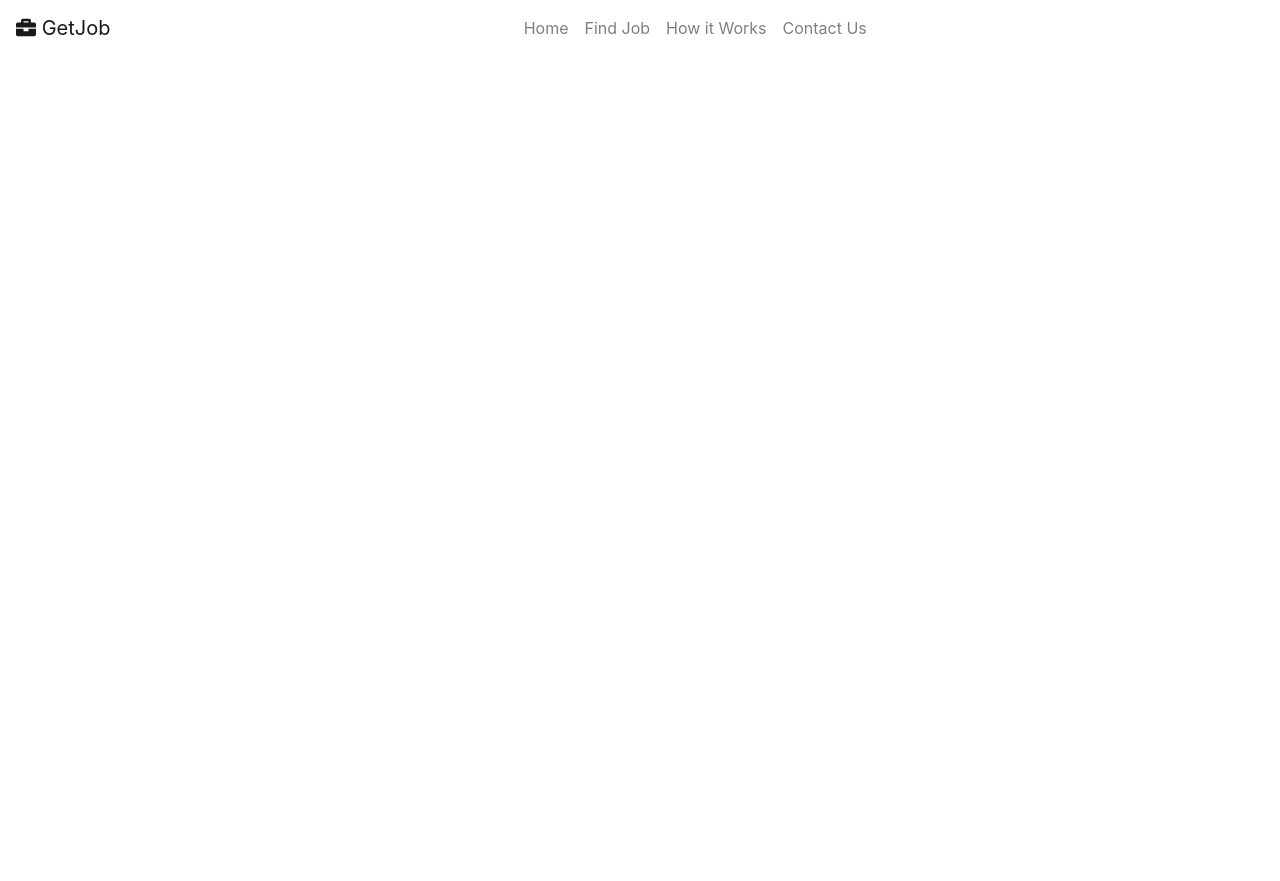
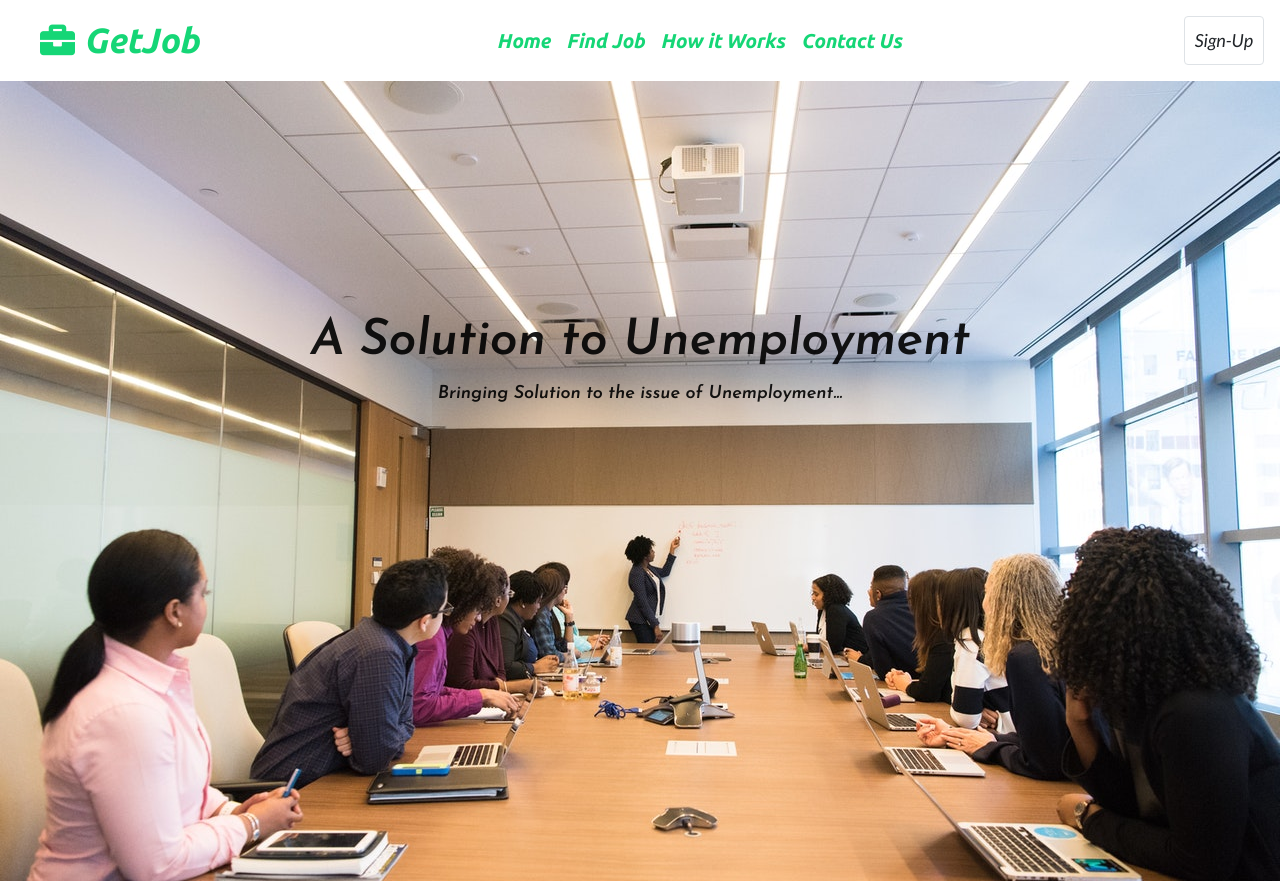
Before and after one commit to Lexitar32/GetJob-Project-with-HTML-CSS-and-Bootstrap., a plain HTML site: page getjob.html in a window 1280 px wide. Before the commit the page ends 800 px from the top, so only its background shows below. Drawn offline with nearby package versions, Linux system fonts and the light colour scheme.

Commit message:
Finished The Header and Main Section

```diff
--- a/css/style.css
+++ b/css/style.css
@@ -11,3 +11,59 @@ font-family: 'Roboto Condensed',
 sans-serif;
 font-family: 'Ubuntu',
 sans-serif; */
+
+/* GLOBAL STYLING */
+body {
+  margin: 0;
+  padding: 0;
+  font-family: 'Lato', sans-serif;
+}
+
+/* NAVBAR STYLING */
+.navbar-brand {
+  font-size: 35px;
+  font-family: 'Ubuntu', sans-serif;
+  color: rgb(21, 214, 118) !important;
+}
+
+.nav-link {
+  font-size: 20px;
+  font-family: 'Ubuntu', sans-serif;
+  color: rgb(21, 214, 118) !important;
+}
+
+.btn-right {
+  font-size: 18px;
+  padding: 10px;
+  transition: all 300ms ease-in;
+}
+
+.btn-right:hover {
+  background-color: rgb(21, 214, 118) !important;
+  color: white;
+}
+
+/* MAIN SECTION STYLING */
+.main-content {
+  background-image: url(/img/main.jpg);
+  background-attachment: fixed;
+  background-size: cover;
+  height: 100vh;
+}
+
+.content-title,
+.content-desc {
+  color: black;
+  opacity: 0.9;
+}
+
+.content-title {
+  margin-top: 35%;
+  font-family: 'Josefin Sans', sans-serif;
+  font-size: 50px;
+}
+
+.content-desc {
+  font-size: 18px;
+  font-family: 'Josefin Sans', sans-serif;
+}
--- a/getjob.html
+++ b/getjob.html
@@ -18,8 +18,9 @@
 
 <body>
   <!-- HEADER -->
+  <header>
     <nav class="navbar navbar-expand-lg navbar-light">
-    <a href="#" class="navbar-brand"><i class="fas fa-briefcase"></i> GetJob</a>
+      <a href="#" class="navbar-brand ml-4"><i class="fas fa-briefcase"></i> GetJob</a>
       <button class="navbar-toggler" type="button" data-toggle="collapse" data-target="#navbarMenu"
         aria-controls="navbarMenu" aria-expanded="false" aria-label="Toggle navigation">
         <span class="navbar-toggler-icon"></span>
@@ -27,7 +28,7 @@
 
       <div class="collapse navbar-collapse"></div>
       <div class="collapse navbar-collapse" id="navbarMenu">
-      <ul class="navbar-nav d-flex flex-row">
+        <ul class="navbar-nav mr-auto">
           <li class="nav-item">
             <a href="#" class="nav-link">Home</a>
           </li>
@@ -42,9 +43,29 @@
           </li>
         </ul>
 
+        <form class="form-inline my-2">
+          <button class="btn btn-right border" type="submit">
+            Sign-Up
+          </button>
+        </form>
       </div>
 
     </nav>
+  </header>
+
+  <main>
+    <div class="container-fluid p-0">
+      <div class="main-content text-center">
+        <div class="d-flex justify-content-center">
+          <div class="d-flex flex-column">
+            <h1 class="content-title">A Solution to Unemployment</h1>
+            <p class="content-desc lead">Bringing Solution to the issue of Unemployment...</p>
+          </div>
+        </div>
+      </div>
+    </div>
+  </main>
+
 
 
 
```
Lines whose indentation alone changed are shown as unchanged.
